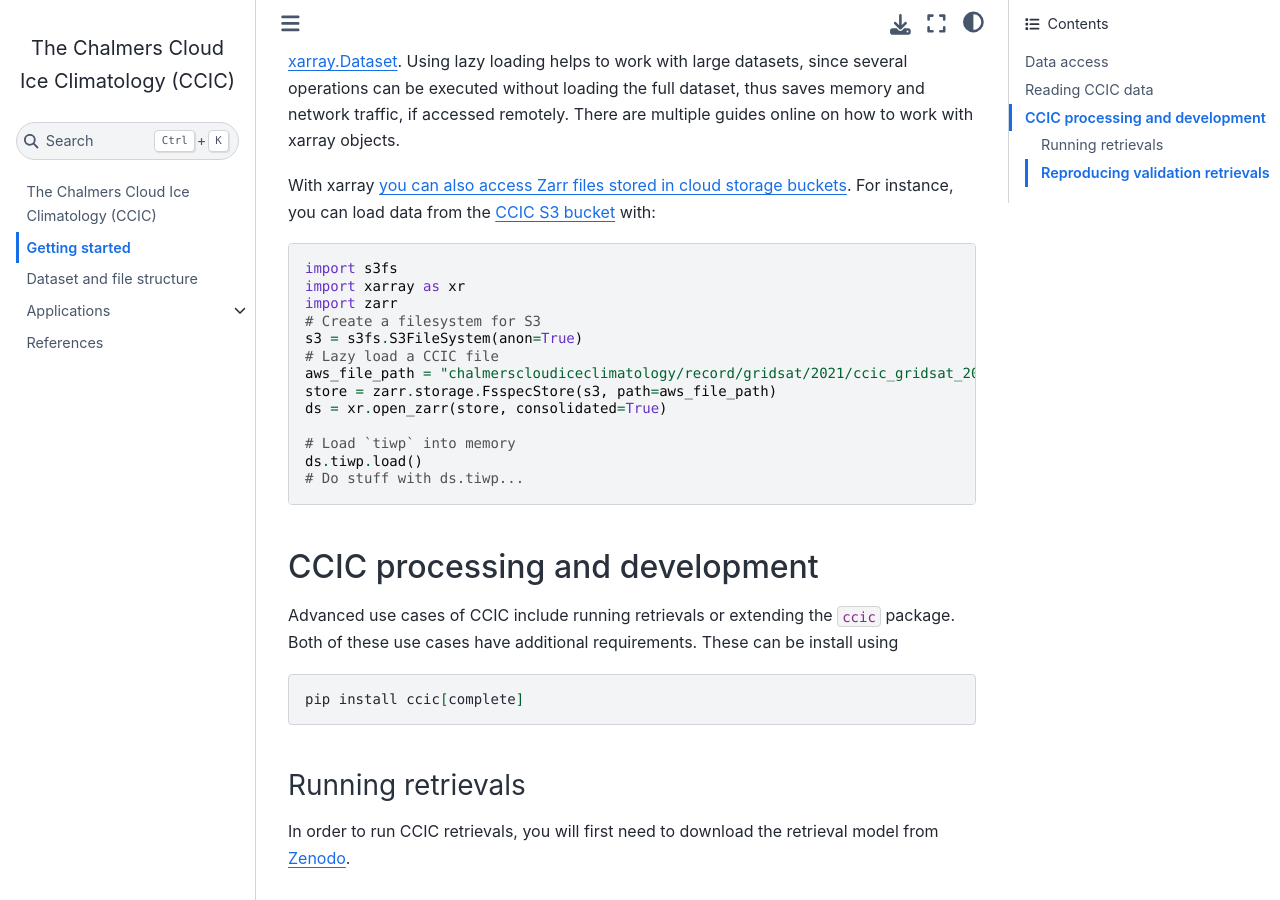
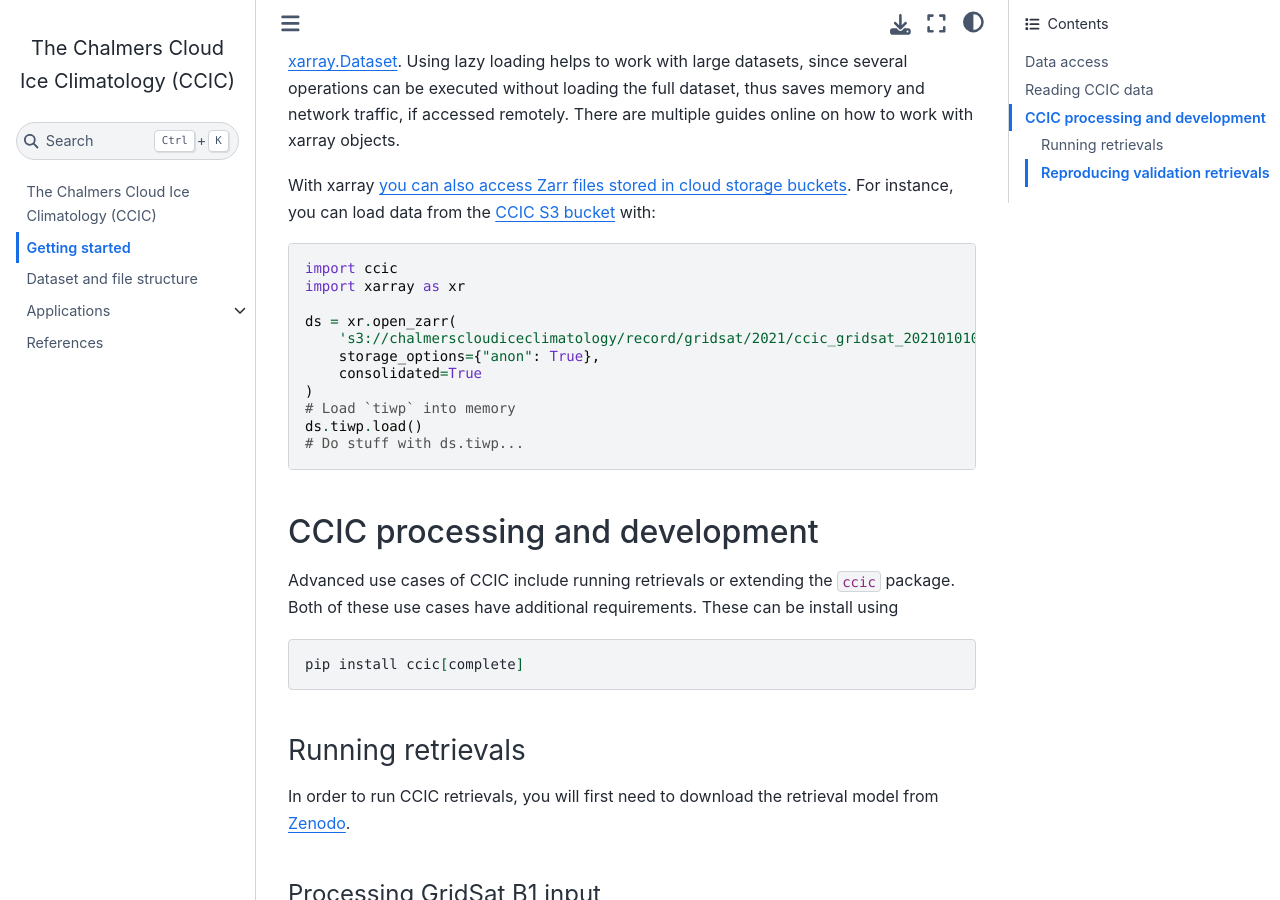
Before and after one commit to SEE-GEO/ccic, a Jupyter Book: the page built from docs/getting_started.md, in a window 1280 px wide and 900 px high, scrolled down 1091 px. Built offline with Jupyter Book 1.0.4 settings and Sphinx 7.4.7 and the Sphinx Book theme 1.1.4, drawn with Linux system fonts in a browser that asks for light colours; pages that are not in the unit, such as notebooks, are missing from menus.

Commit message:
Simplify getting started instructions.

````diff
--- a/docs/getting_started.md
+++ b/docs/getting_started.md
@@ -43,16 +43,14 @@ with xarray objects.
 With xarray [you can also access Zarr files stored in cloud storage buckets](https://docs.xarray.dev/en/stable/user-guide/io.html#cloud-storage-buckets). For instance, you can load data from the [CCIC S3 bucket](https://registry.opendata.aws/ccic) with:
 
 ```python
-import s3fs
+import ccic
 import xarray as xr
-import zarr
-# Create a filesystem for S3
-s3 = s3fs.S3FileSystem(anon=True)
-# Lazy load a CCIC file
-aws_file_path = "chalmerscloudiceclimatology/record/gridsat/2021/ccic_gridsat_202101010000.zarr"
-store = zarr.storage.FsspecStore(s3, path=aws_file_path)
-ds = xr.open_zarr(store, consolidated=True)
 
+ds = xr.open_zarr(
+    's3://chalmerscloudiceclimatology/record/gridsat/2021/ccic_gridsat_202101010000.zarr',
+    storage_options={"anon": True},
+    consolidated=True
+)
 # Load `tiwp` into memory
 ds.tiwp.load()
 # Do stuff with ds.tiwp...
````
